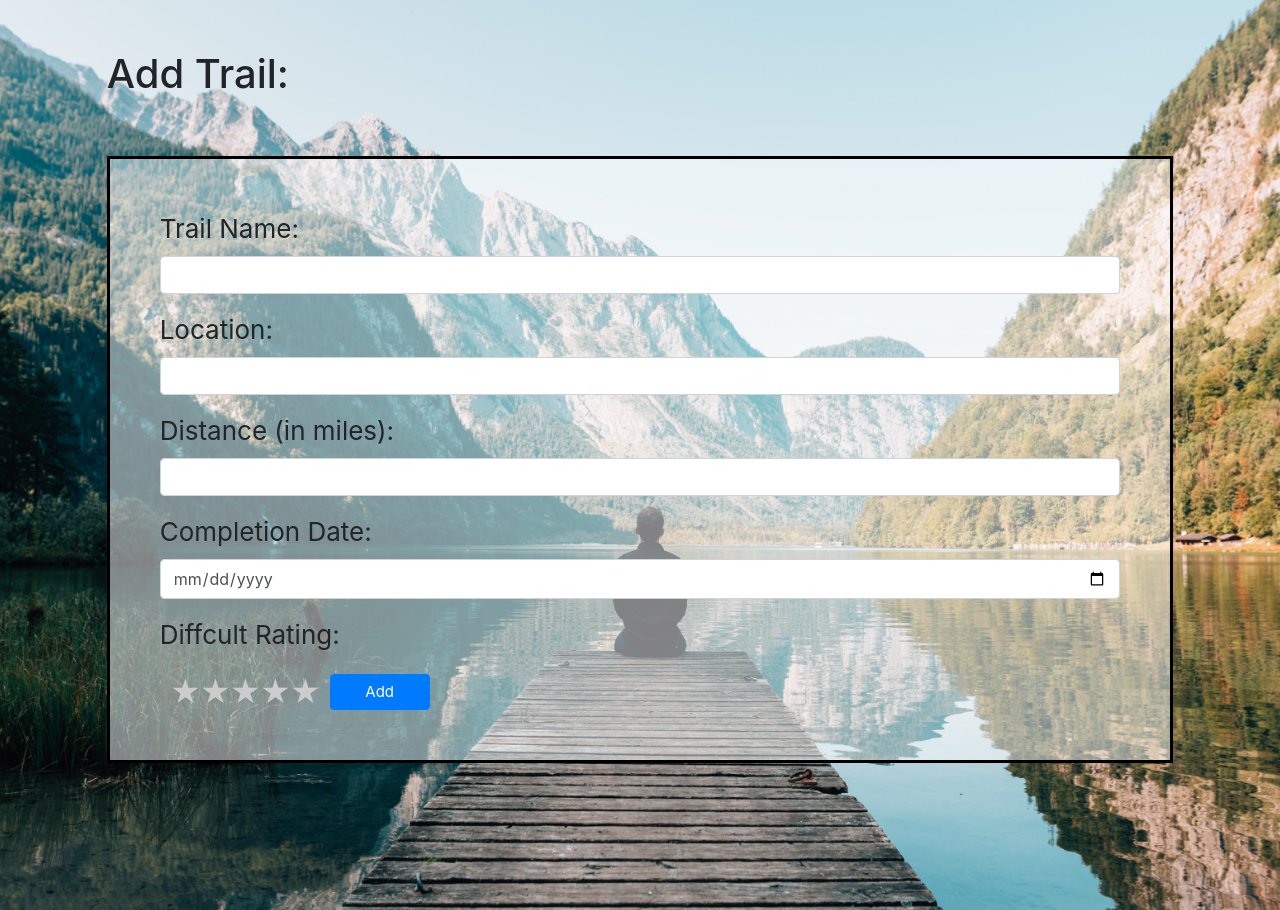
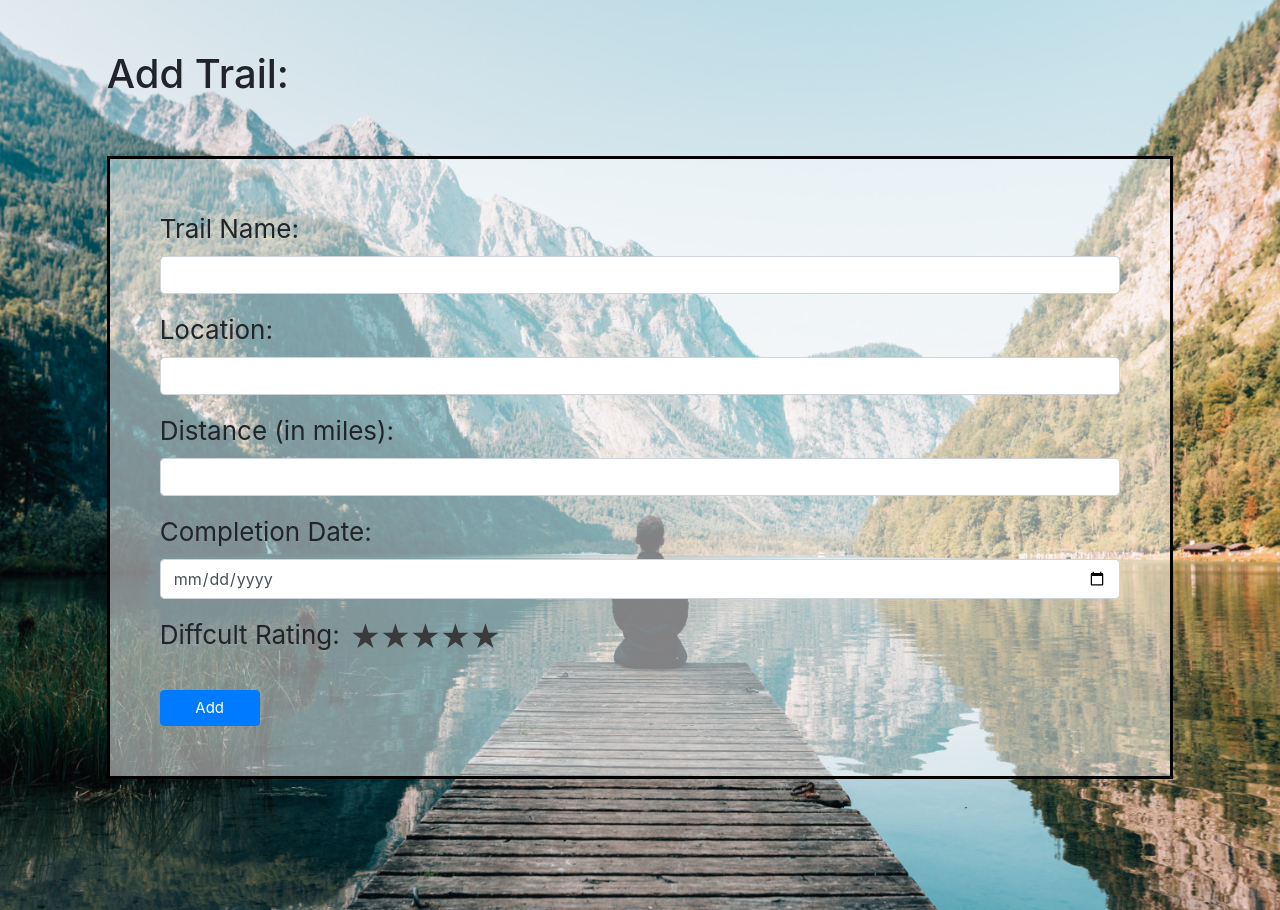
Before and after one commit to Joneill1131/group-project, a Flask app: page /trail/new in a window 1280 px wide. Shown: the part 80-990 px from the top of the page. Run offline with Flask 2, Linux system fonts and the light colour scheme; the visitor is signed in with stand-in values (Sample User, id 1); data that the repository does not hold is empty; some libraries are stand-ins or nearby versions.

Commit message:
Add files via upload

```diff
--- a/flask_app/static/css/style.css
+++ b/flask_app/static/css/style.css
@@ -81,9 +81,10 @@ body {
 
 /* useless code; delete everything below this line */
 .ew {
-    background-color: chartreuse;
-    border: 5px solid palevioletred;
+    display: flex;
+    justify-content: flex-start;
 }
+
 
 
 .rate {
@@ -102,7 +103,7 @@ body {
     white-space:nowrap;
     cursor:pointer;
     font-size:30px;
-    color:#ccc;
+    color:rgb(58, 58, 58);
 }
 .rate:not(:checked) > label:before {
     content: '★ ';
--- a/flask_app/templates/add_trail.html
+++ b/flask_app/templates/add_trail.html
@@ -55,7 +55,7 @@
         <label for="complete_date">Completion Date:</label>
         <input type="date" class="form-control" id="complete_date" name="complete_date">
       </div>
-      <div class="form-group">
+      <div class="form-group ew">
         <p>Diffcult Rating:</p>
         <div class="rate">
           <input type="radio" id="star5" name="rating" value="5" />
--- a/flask_app/templates/change_trail_date.html
+++ b/flask_app/templates/change_trail_date.html
@@ -66,7 +66,7 @@
         <input type="date" class="form-control" id="complete_date" name="complete_date"
           value="{{ edit.complete_date }}">
       </div>
-      <div class="form-group">
+      <div class="form-group ew">
         <p>Diffcult Rating:</p>
         <div class="rate">
           <input type="radio" id="star5" name="rating" value="5" />
--- a/flask_app/templates/dashboard.html
+++ b/flask_app/templates/dashboard.html
@@ -11,7 +11,7 @@
   <title>Dashboard</title>
 </head>
 
-<body background="../static/img/6.jpeg">
+<body background="../static/img/2.jpeg">
   <nav class="navbar navbar-expand-lg navbar-dark bg-dark">
     <div class="collapse navbar-collapse" id="navbarSupportedContent">
       <ul class="navbar-nav mr-auto">
```
Also changed, not shown: flask_app/templates/trail_info.html (+15 -9 lines).
